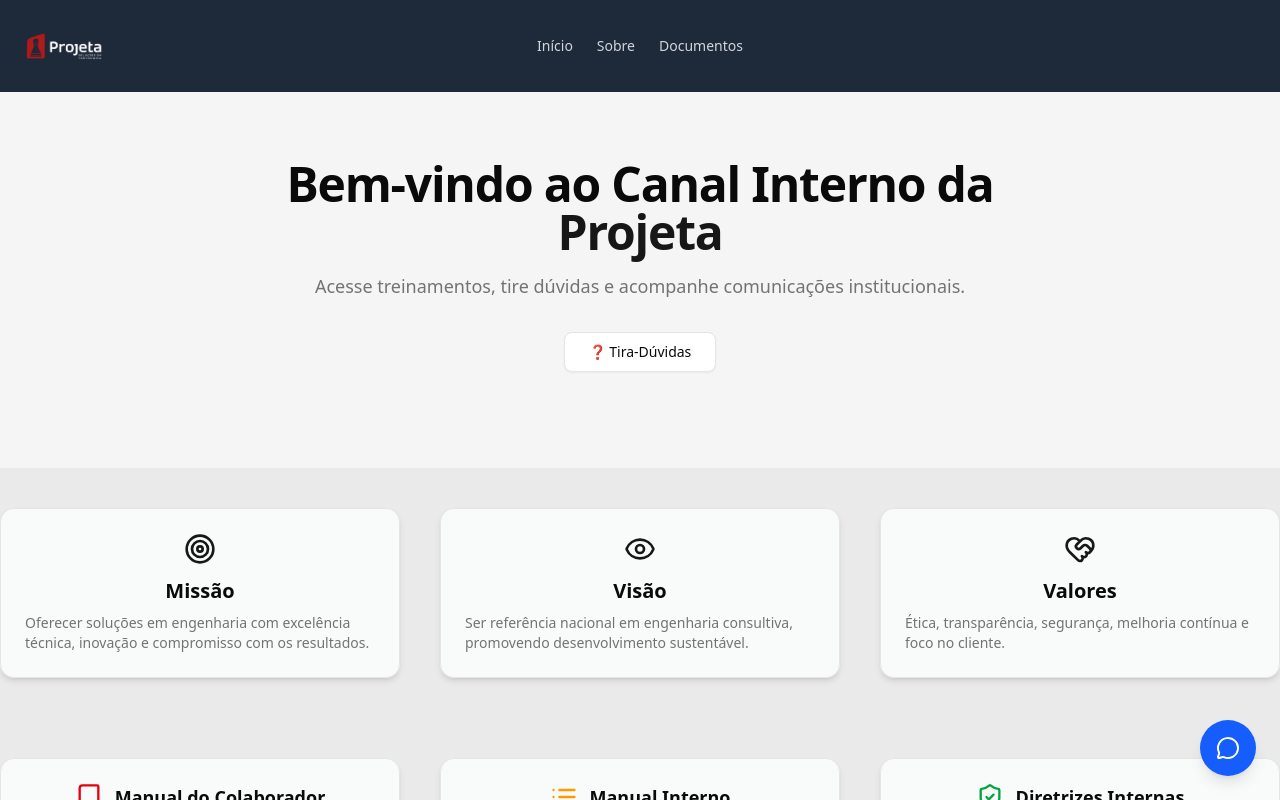
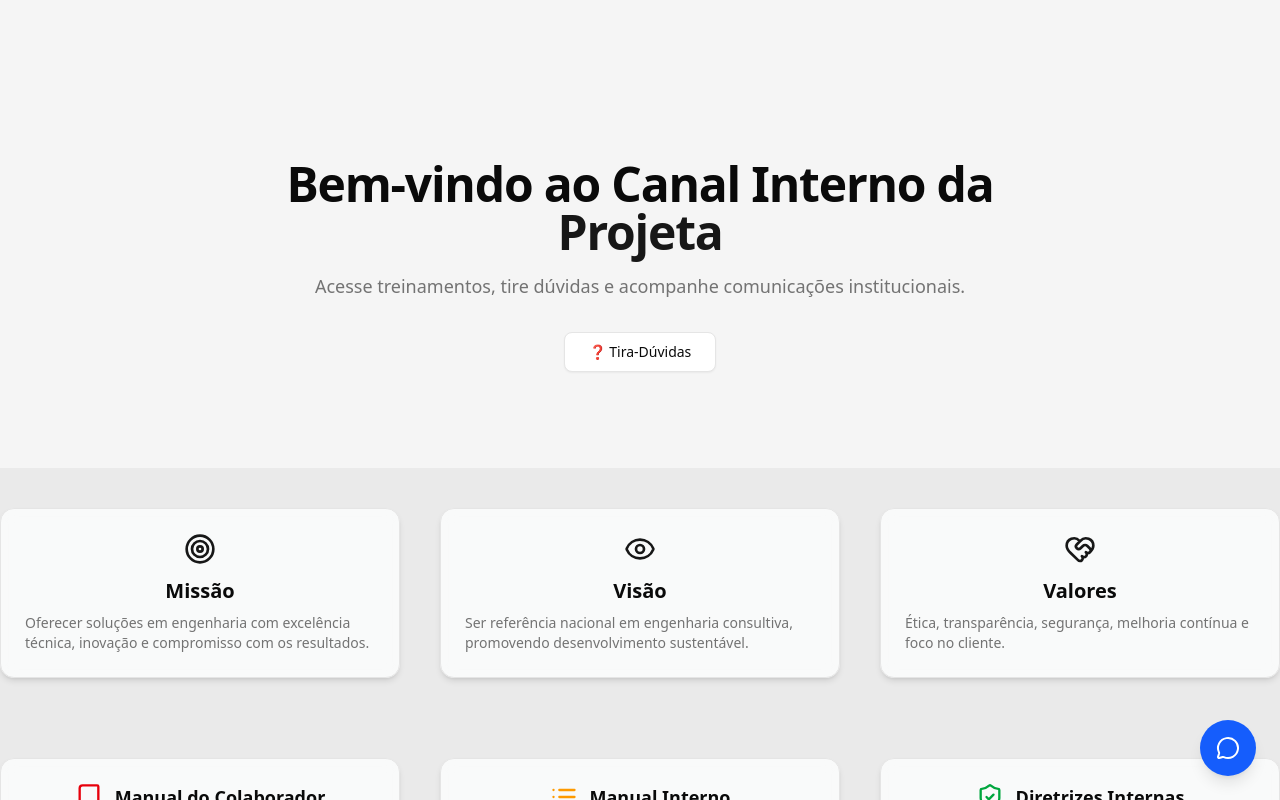
Before and after one commit to NITEP-Projeta/faqprojeta, a Next.js app: page / in a window 1280 px wide. Shown: the top 800 px of the page. Built offline with nearby package versions, Linux system fonts and the light colour scheme.

Commit message:
Removendo navbar

```diff
--- a/app/page.tsx
+++ b/app/page.tsx
@@ -22,32 +22,6 @@ export default function HomePage() {
 
   return (
     <div className="relative">
-      <header
-        className={`fixed top-0 left-0 w-full z-50 transition-all duration-300 ${
-          scrolled ? "bg-gray-900 shadow-lg backdrop-blur" : "bg-gray-800"
-        }`}
-      >
-        <div className="max-w-7xl mx-auto px-6 py-4 flex items-center justify-between">
-          {/* Logo (imagem à esquerda) */}
-          <div className="text-white">
-            <img src="/Logotipo_Projeta_2.png" alt="Logo" className="w-20 h-15" />
-          </div>
-
-          {/* Navegação centralizada */}
-          <nav className="absolute left-1/2 transform -translate-x-1/2 flex gap-6">
-            <a href="#inicio" className="text-sm font-medium text-gray-300 hover:text-white transition">
-              Início
-            </a>
-            <a href="#sobre" className="text-sm font-medium text-gray-300 hover:text-white transition">
-              Sobre
-            </a>
-            <a href="#documentos" className="text-sm font-medium text-gray-300 hover:text-white transition">
-              Documentos
-            </a>
-          </nav>
-        </div>
-      </header>
-
       {/* HERO */}
       <section className="bg-muted py-24 px-6 text-center pt-40">
         <motion.div
```
